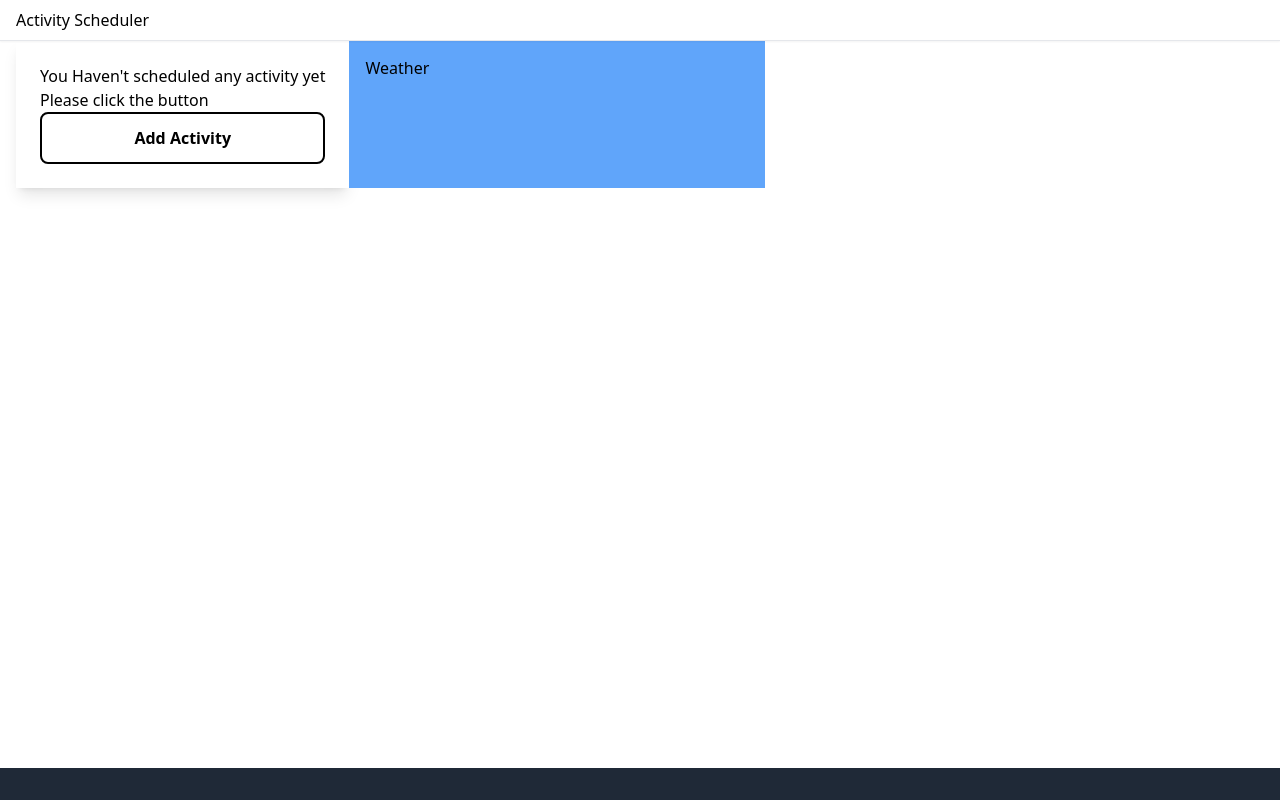
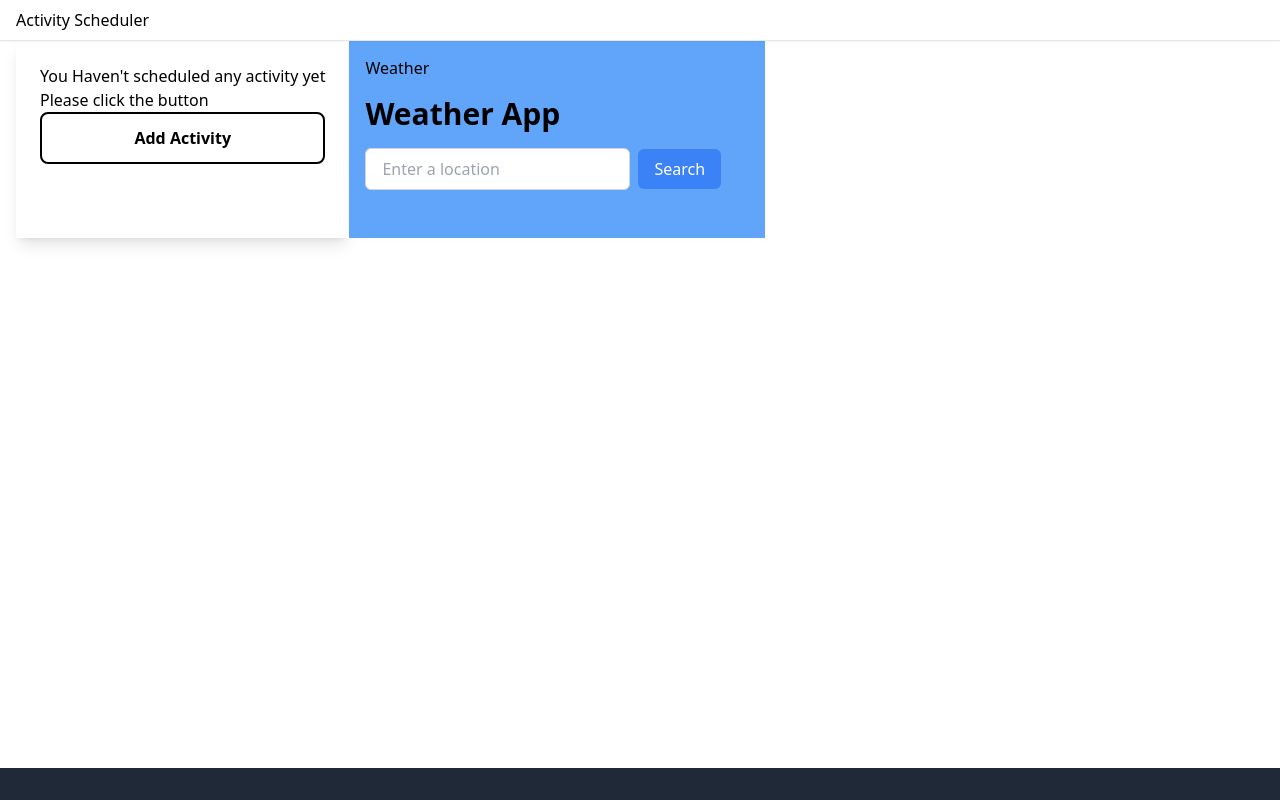
Before and after one commit to shreyashisatpathi/activity-scheduler, a React (Create React App) app: page / in a window 1280 px wide. Built offline with nearby package versions, Linux system fonts and the light colour scheme.

Commit message:
Added Initial Weather infomration to the home page

```diff
--- a/package.json
+++ b/package.json
@@ -6,10 +6,12 @@
     "@testing-library/jest-dom": "^5.16.5",
     "@testing-library/react": "^13.4.0",
     "@testing-library/user-event": "^13.5.0",
+    "@types/axios": "^0.14.0",
     "@types/jest": "^27.5.2",
     "@types/node": "^16.18.36",
     "@types/react": "^18.2.12",
     "@types/react-dom": "^18.2.5",
+    "axios": "^1.4.0",
     "nanoid": "^4.0.2",
     "react": "^18.2.0",
     "react-dom": "^18.2.0",
--- a/src/App.tsx
+++ b/src/App.tsx
@@ -33,7 +33,7 @@ const App = () => {
         handleDelete={handleDeleteActvity}
         handleEdit={handleEditActivities}
       />
-      <Weather />
+      <Weather temp={0} rain={false} />
       <ActivityModal
         getActivities={getActivities}
         editableActivity={editableActivity}
--- a/src/components/weather/weather.tsx
+++ b/src/components/weather/weather.tsx
@@ -1,10 +1,85 @@
-import React, { FC } from 'react'
+import React, { FC, useState } from 'react';
+import axios from 'axios';
+const API_KEY = '6e8c3764ba08fed00822d9c7ba7db712';
 
+type WeatherData = {
+  temp: number;
+  rain: boolean;
+};
 
-const Weather :FC = () => {
+type Props = {
+  temp: number;
+  rain: boolean;
+};
+
+const Weather: React.FC<Props> = ({ temp, rain }) => {
+  const [location, setLocation] = React.useState<string>('');
+  const [weatherData, setWeatherData] = React.useState<WeatherData | null>(
+    null
+  );
+  const [loading, setLoading] = React.useState<boolean>(false);
+  const [error, setError] = React.useState<string>('');
+
+  const fetchWeatherData = async () => {
+    setLoading(true);
+    setError('');
+    try {
+      const response = await axios.get(
+        `https://api.openweathermap.org/data/2.5/weather?q=${location}&units=metric&appid=${API_KEY}`
+      );
+      const { main, weather } = response.data;
+      const temp = main.temp;
+      const rain = weather.some((w: { main: string }) => w.main === 'Rain');
+      setWeatherData({ temp, rain });
+    } catch (error) {
+      setError('Failed to fetch weather data. Please try again.');
+    }
+    setLoading(false);
+  };
+
+  console.log('rain', rain);
+  console.log('temp', temp);
+  const handleSubmit = (e: React.FormEvent) => {
+    e.preventDefault();
+    if (location.trim() === '') {
+      setError('Please enter a location.');
+      return;
+    }
+    fetchWeatherData();
+  };
   return (
-    <div className='basis-1/3 bg-blue-400 h-calc(100vh-3.75rem) p-4'>Weather</div>
-  )
-}
+    <div className="basis-1/3 bg-blue-400 h-calc(100vh-3.75rem) p-4">
+      <h1> Weather</h1>
+      <div className="container mx-auto py-4">
+        <h1 className="text-3xl font-semibold mb-4">Weather App</h1>
 
-export default Weather
+        <form onSubmit={handleSubmit} className="mb-4">
+          <input
+            type="text"
+            placeholder="Enter a location"
+            value={location}
+            onChange={(e) => setLocation(e.target.value)}
+            className="border border-gray-300 rounded-md px-4 py-2 mr-2 focus:outline-none"
+          />
+          <button
+            type="submit"
+            className="bg-blue-500 hover:bg-blue-600 text-white rounded-md px-4 py-2 focus:outline-none"
+          >
+            Search
+          </button>
+        </form>
+
+        {loading && <p>Loading...</p>}
+        {error && <p className="text-red-500">{error}</p>}
+        {weatherData && (
+          <div>
+            <p>Current Temperature: {weatherData.temp}°C</p>
+            <p>Expected Rain: {weatherData.rain ? 'Yes' : 'No'}</p>
+          </div>
+        )}
+      </div>
+    </div>
+  );
+};
+
+export default Weather;
```
Also changed, not shown: 1 other file (tests, documents, lock files or other folders).
